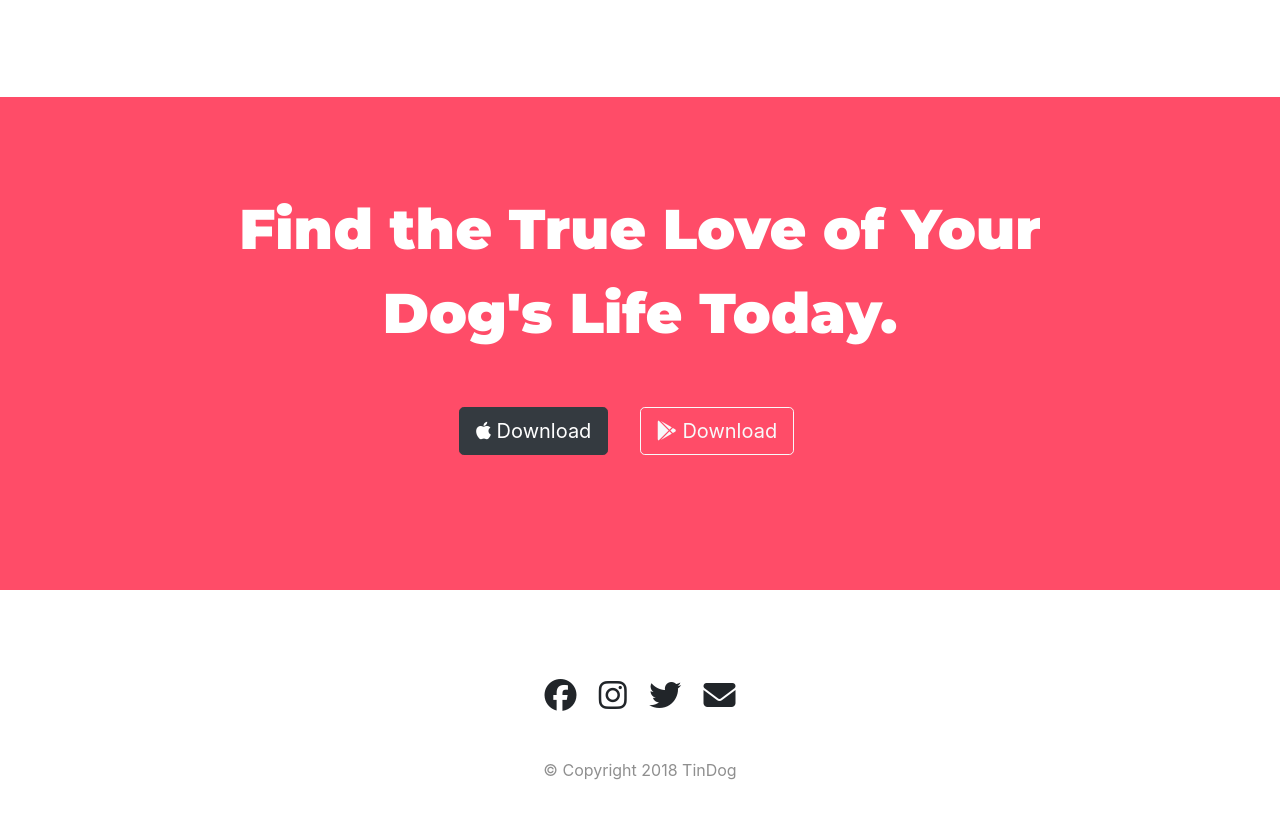
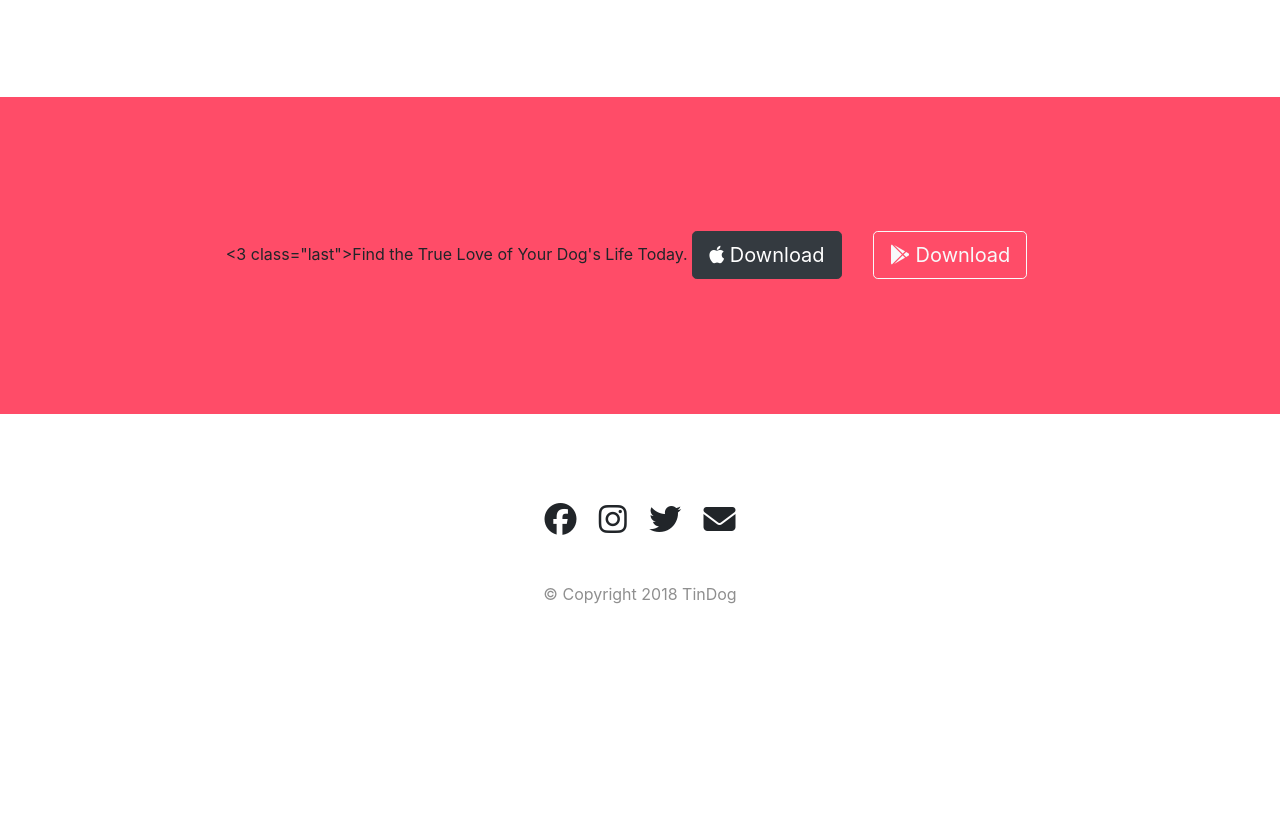
Before and after one commit to Tulip9000/Tindog, a plain HTML site: page index.html in a window 1280 px wide. Shown: the part 2214-3044 px from the top of the page. After the commit the page ends 2971 px from the top, so only its background shows below. Drawn offline with nearby package versions, Linux system fonts and the light colour scheme.

Commit message:
Update index.html

```diff
--- a/index.html
+++ b/index.html
@@ -201,7 +201,7 @@
 
   <section id="cta">
 
-    <h3 class="last">Find the True Love of Your Dog's Life Today.</h3>
+    <3 class="last">Find the True Love of Your Dog's Life Today.</h3>
     <button class="btn btn-dark btn-lg download-button"type="button"><i class="fab fa-apple"></i> Download</button>
     <button type="button" class="btn btn-outline-light btn-lg download-button"><i class="fab fa-google-play"></i> Download</button>
 
```
